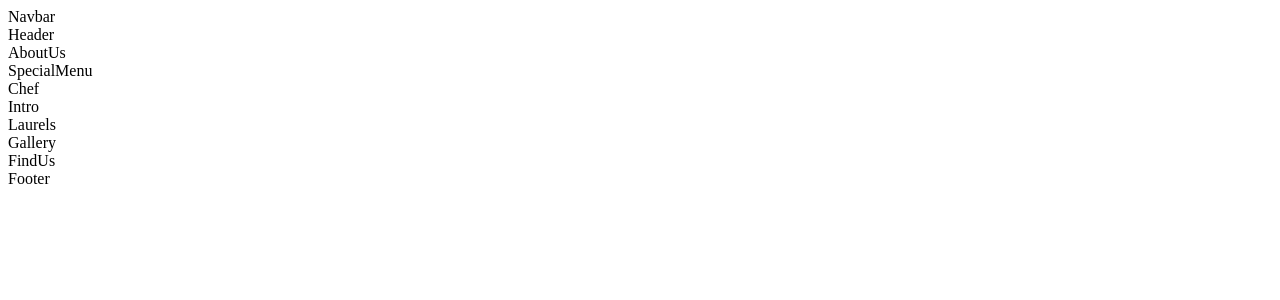
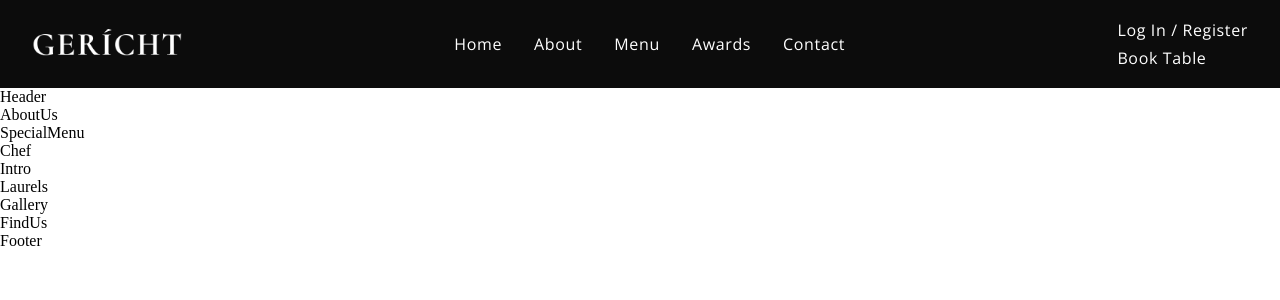
Before and after one commit to manuwasa/gerich-restaurant, a React (Create React App) app: page / in a window 1280 px wide. Shown: the top 300 px of the page. Built offline with nearby package versions, Linux system fonts and the light colour scheme; a web font is replaced by a local one.

Commit message:
Creating navbar layout

```diff
--- a/src/App.css
+++ b/src/App.css
@@ -9,7 +9,7 @@
 }
 
 .app__bg {
-  background: url('./assets/bg.png');
+  background: url("./assets/bg.png");
   background-position: center;
   background-size: cover;
   background-repeat: repeat;
@@ -73,7 +73,7 @@
   font-weight: 700;
   letter-spacing: 0.04em;
   text-transform: capitalize;
-  font-feature-settings: 'tnum' on, 'lnum' on;
+  font-feature-settings: "tnum" on, "lnum" on;
   line-height: 29.9px;
   font-size: 23px;
 }
--- a/src/components/Navbar/Navbar.css
+++ b/src/components/Navbar/Navbar.css
@@ -0,0 +1,35 @@
+.app__navbar {
+  width: 100%;
+  display: flex;
+  justify-content: space-between;
+  align-items: center;
+  background: var(--color-black);
+
+  padding: 1rem 2rem;
+}
+
+.app__navbar-logo {
+  display: flex;
+  justify-content: flex-start;
+  align-items: center;
+}
+
+.app__navbar-logo img {
+  width: 150px;
+}
+
+.app__navbar-links {
+  flex: 1;
+  display: flex;
+  justify-content: center;
+  align-items: center;
+  list-style: none;
+}
+
+.app__navbar-links li {
+  margin: 0 1rem;
+  cursor: pointer;
+}
+.app__navbar-links li:hover {
+  color: var(--color-grey);
+}
--- a/src/components/Navbar/Navbar.jsx
+++ b/src/components/Navbar/Navbar.jsx
@@ -1,11 +1,43 @@
-import React from 'react';
+import React from "react";
 
-import './Navbar.css';
+import { GiHamburgerIcon } from "react-icons/gi";
+import { mdOutlineRestaurantMenu } from "react-icons/md";
+
+import images from "../../constants/images";
+import "./Navbar.css";
 
 const Navbar = () => (
-  <div>
-    Navbar
-  </div>
+  <nav className="app__navbar">
+    <div className="app__navbar-logo">
+      <img src={images.gericht} alt="app logo" />
+    </div>
+    <ul className="app__navbar-links">
+      <li className="p__opensans">
+        <a href="#home">Home</a>
+      </li>
+      <li className="p__opensans">
+        <a href="#about">About</a>
+      </li>
+      <li className="p__opensans">
+        <a href="#menu">Menu</a>
+      </li>
+      <li className="p__opensans">
+        <a href="#awards">Awards</a>
+      </li>
+      <li className="p__opensans">
+        <a href="#contact">Contact</a>
+      </li>
+    </ul>
+    <div className="app__navbar-login">
+      <a href="#login" className="p__opensans">
+        Log In / Register
+      </a>
+      <div />
+      <a href="/" className="p__opensans">
+        Book Table
+      </a>
+    </div>
+  </nav>
 );
 
 export default Navbar;
--- a/src/index.css
+++ b/src/index.css
@@ -1,15 +1,15 @@
-@import url('https://fonts.googleapis.com/css2?family=Cormorant+Upright:wght@300;400;500;600;700&family=Open+Sans:wght@300;400;500;600;700&display=swap');
+@import url("https://fonts.googleapis.com/css2?family=Cormorant+Upright:wght@300;400;500;600;700&family=Open+Sans:wght@300;400;500;600;700&display=swap");
 
 :root {
-  --font-base: 'Cormorant Upright', serif;
-  --font-alt: 'Open Sans', sans-serif;
+  --font-base: "Cormorant Upright", serif;
+  --font-alt: "Open Sans", sans-serif;
 
-  --color-golden: #DCCA87;
-  --color-black: #0C0C0C;
+  --color-golden: #dcca87;
+  --color-black: #0c0c0c;
   --color-gray: #545454;
-  --color-crimson: #F5EFDB;
-  --color-grey: #AAAAAA;
-  --color-white: #FFFFFF;
+  --color-crimson: #f5efdb;
+  --color-grey: #aaaaaa;
+  --color-white: #ffffff;
 }
 
 * {
@@ -25,28 +25,28 @@
 }
 
 .slide-bottom {
-  -webkit-animation: slide-bottom 0.5s cubic-bezier(0.250, 0.460, 0.450, 0.940) both;
-	animation: slide-bottom 0.5s cubic-bezier(0.250, 0.460, 0.450, 0.940) both;
+  -webkit-animation: slide-bottom 0.5s cubic-bezier(0.25, 0.46, 0.45, 0.94) both;
+  animation: slide-bottom 0.5s cubic-bezier(0.25, 0.46, 0.45, 0.94) both;
 }
 
 @-webkit-keyframes slide-bottom {
   0% {
     -webkit-transform: translateY(-25%);
-            transform: translateY(-25%);
+    transform: translateY(-25%);
   }
   100% {
     -webkit-transform: translateY(0);
-            transform: translateY(0);
+    transform: translateY(0);
   }
 }
 
 @keyframes slide-bottom {
   0% {
     -webkit-transform: translateY(-25%);
-            transform: translateY(-25%);
+    transform: translateY(-25%);
   }
   100% {
     -webkit-transform: translateY(0);
-            transform: translateY(0);
+    transform: translateY(0);
   }
 }
--- a/src/index.js
+++ b/src/index.js
@@ -2,6 +2,7 @@
 import ReactDom from "react-dom/client";
 
 import App from "./App";
+import "./index.css";
 
 const root = ReactDom.createRoot(document.getElementById("root"));
 root.render(
```
Also changed, not shown: src/App.js (+14 -4 lines). Lines whose indentation alone changed are shown as unchanged.
